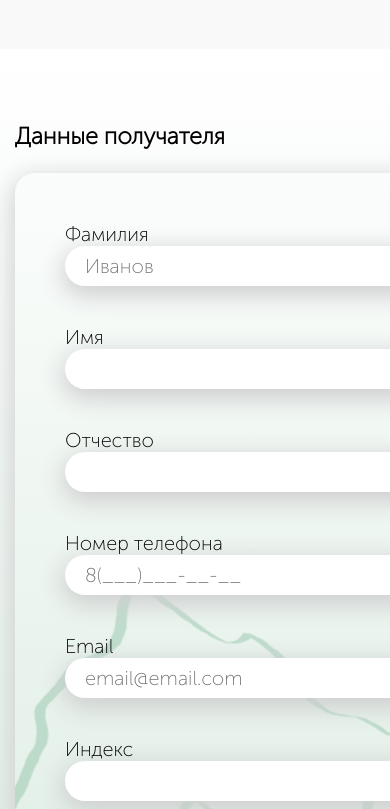
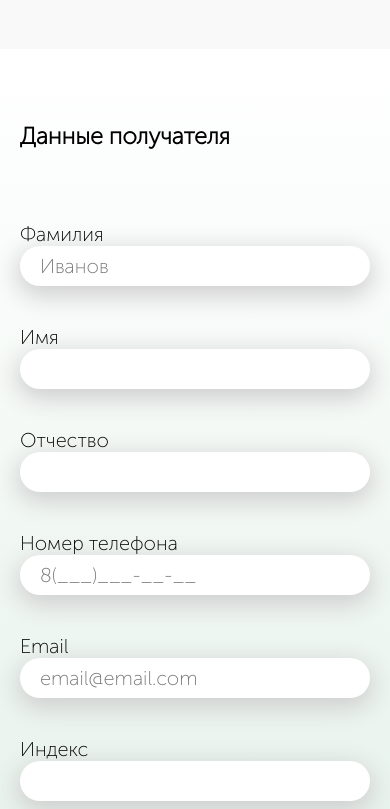
Before and after one commit to tatochko/grain, a website: page app/cart.html in a window 390 px wide. Shown: the part 1046-1855 px from the top of the page. Drawn offline with nearby package versions, Linux system fonts and the light colour scheme.

Commit message:
adap 2 page

```diff
--- a/app/scss/_media.scss
+++ b/app/scss/_media.scss
@@ -123,6 +123,39 @@
     .checkout .checkout__inner-order .check__main-inner .message{
         margin: 0 17%;
     }
+    .form--cart{
+        display: block;
+        .container{
+            padding: 0;
+            h3{
+                padding-left: 20px;
+            }
+            .form__inner--cart{
+                display: block;
+                padding: 0 20px;
+                width: 100%;
+                box-shadow: none;
+                .form__inner-left--cart{
+                    .box{
+                        input{
+                            width: 100%;
+                        }
+                    }
+                }
+                .form__inner-right--cart{
+                    .top{
+                        background-color: transparent;
+                    }
+                    input{
+                        width: 100%;
+                    }
+                }
+            }
+        }
+    }
+    .form__inner-left{
+        display: block;
+    }
 }
 
 @media (max-width: 414px){
```
Also changed, not shown: app/css/style.min.css, 1 other file.
